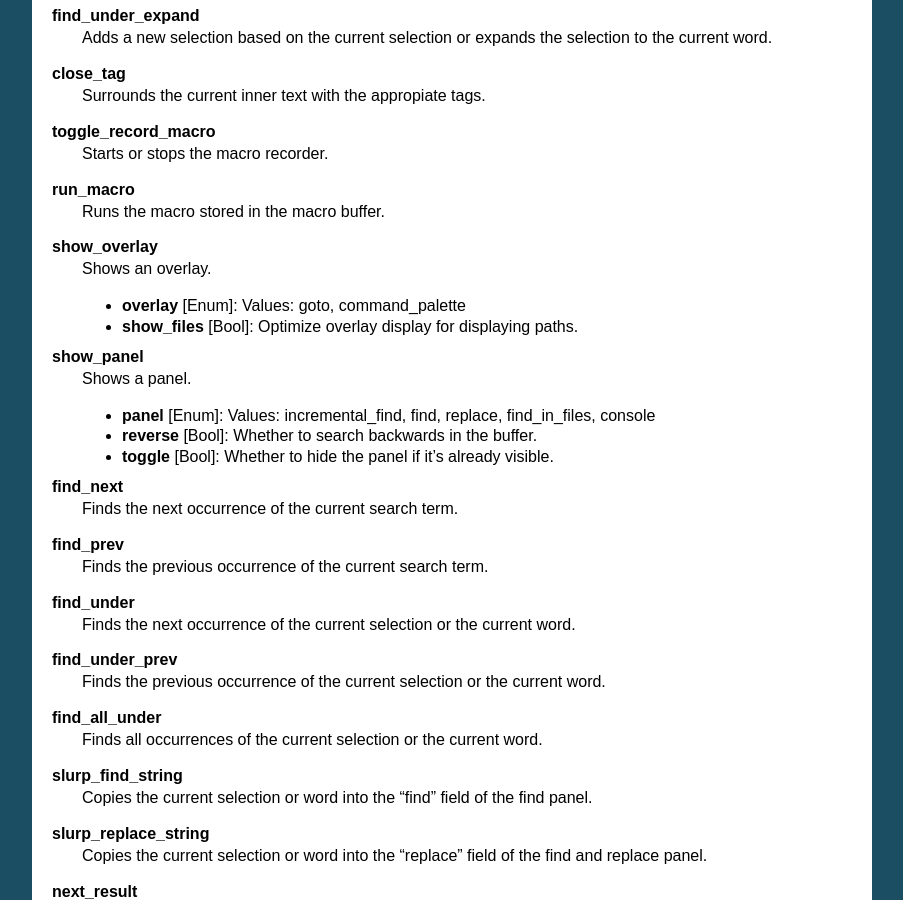
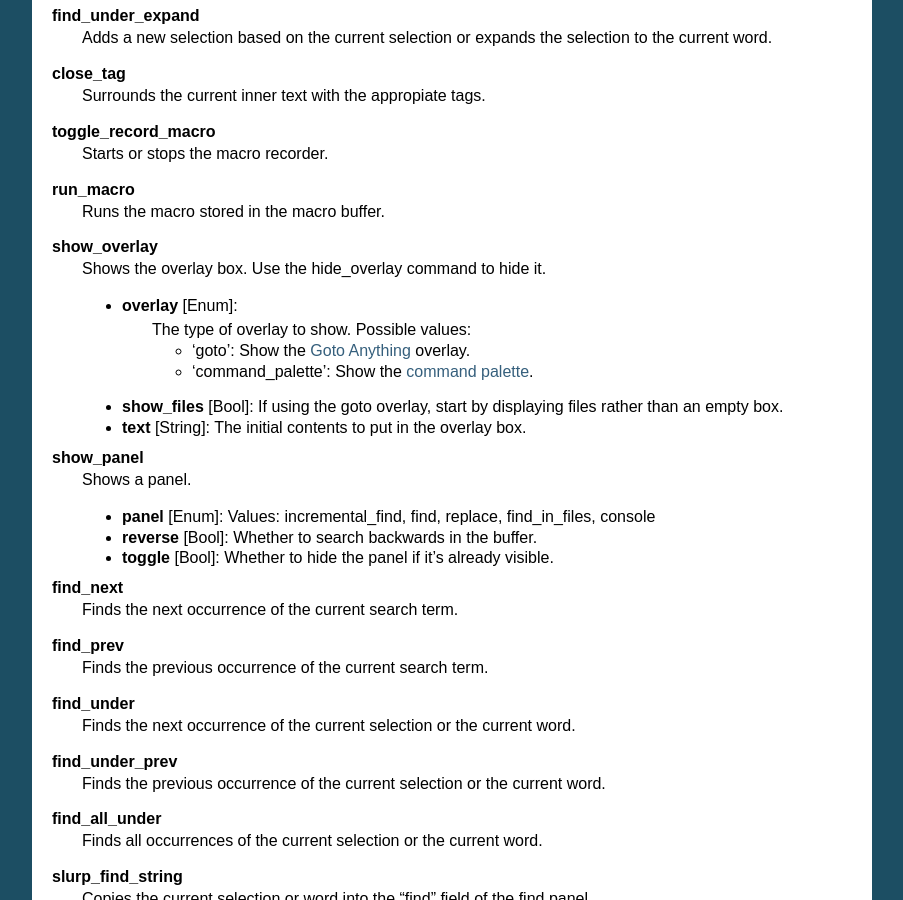
Before and after one commit to guillermooo/sublime-undocs, a Sphinx documentation site: the page built from source/reference/commands.rst, in a window 1280 px wide and 900 px high, scrolled down 3936 px. Shown: the whole window, without its empty margins (198-1101 px from the left). Built offline with Sphinx 7.4.7, drawn with Linux system fonts in a browser that asks for light colours; some of the changed text lies outside the part shown.

Commit message:
Update source/reference/commands.rst
Fill in show_overlay options

```diff
--- a/source/reference/commands.rst
+++ b/source/reference/commands.rst
@@ -172,7 +172,7 @@ Commands
 	was when the panel was opened. (Only incremental find panel.)
 
 **hide_overlay**
-	Hides the active overlay.
+	Hides the active overlay.  Show the overlay using the show_overlay command.
 
 **hide_auto_complete**
 	Hides the auto complete list.
@@ -229,10 +229,16 @@ Commands
 	Runs the macro stored in the macro buffer.
 
 **show_overlay**
-	Shows an overlay.
+	Shows the overlay box.  Use the hide_overlay command to hide it.
 
-	- **overlay** [Enum]: Values: goto, command_palette
-	- **show_files** [Bool]: Optimize overlay display for displaying paths.
+	- **overlay** [Enum]:
+                The type of overlay to show.  Possible values:
+
+		- 'goto': Show the `Goto Anything <http://docs.sublimetext.info/en/latest/file_management/file_management.html#goto-anything>`_ overlay.
+		- 'command_palette': Show the `command palette <http://docs.sublimetext.info/en/latest/extensibility/command_palette.html>`_.
+
+	- **show_files** [Bool]: If using the goto overlay, start by displaying files rather than an empty box.
+	- **text** [String]: The initial contents to put in the overlay box.
 
 **show_panel**
 	Shows a panel.
```
